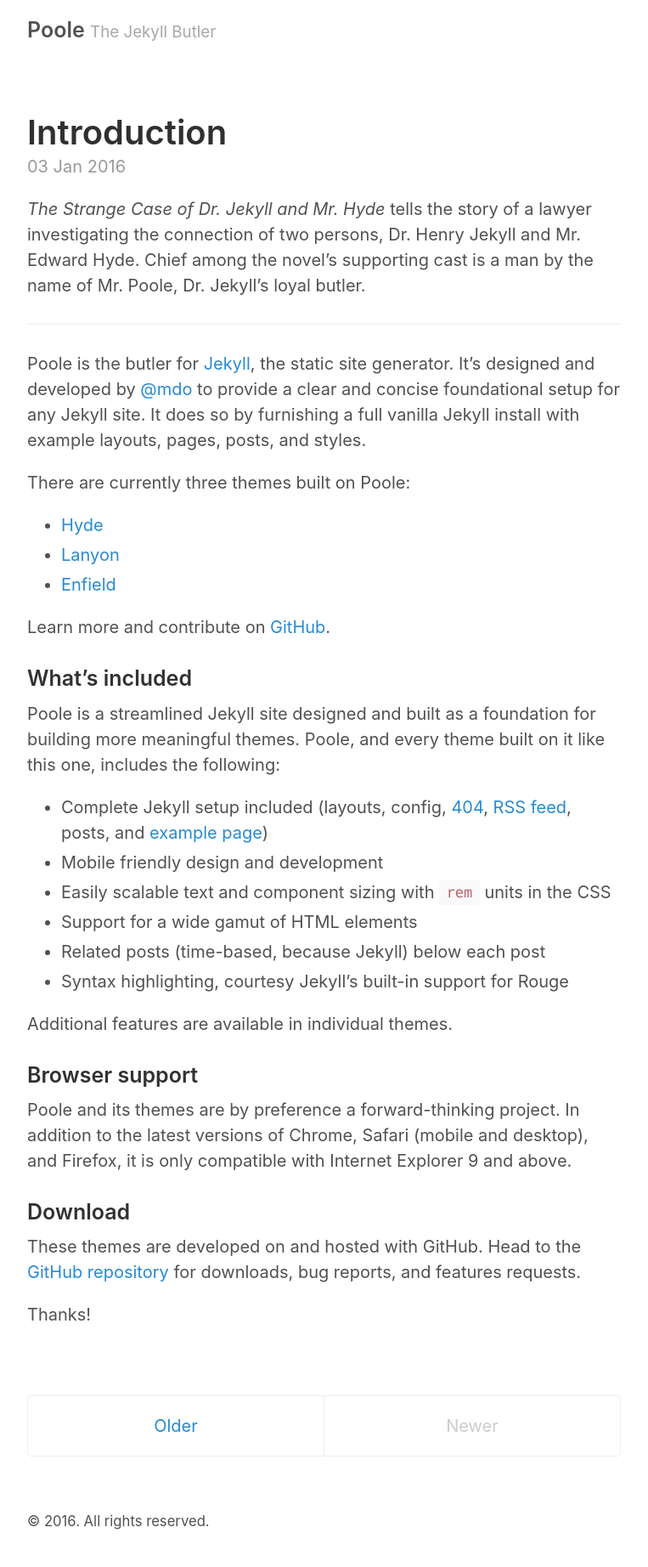
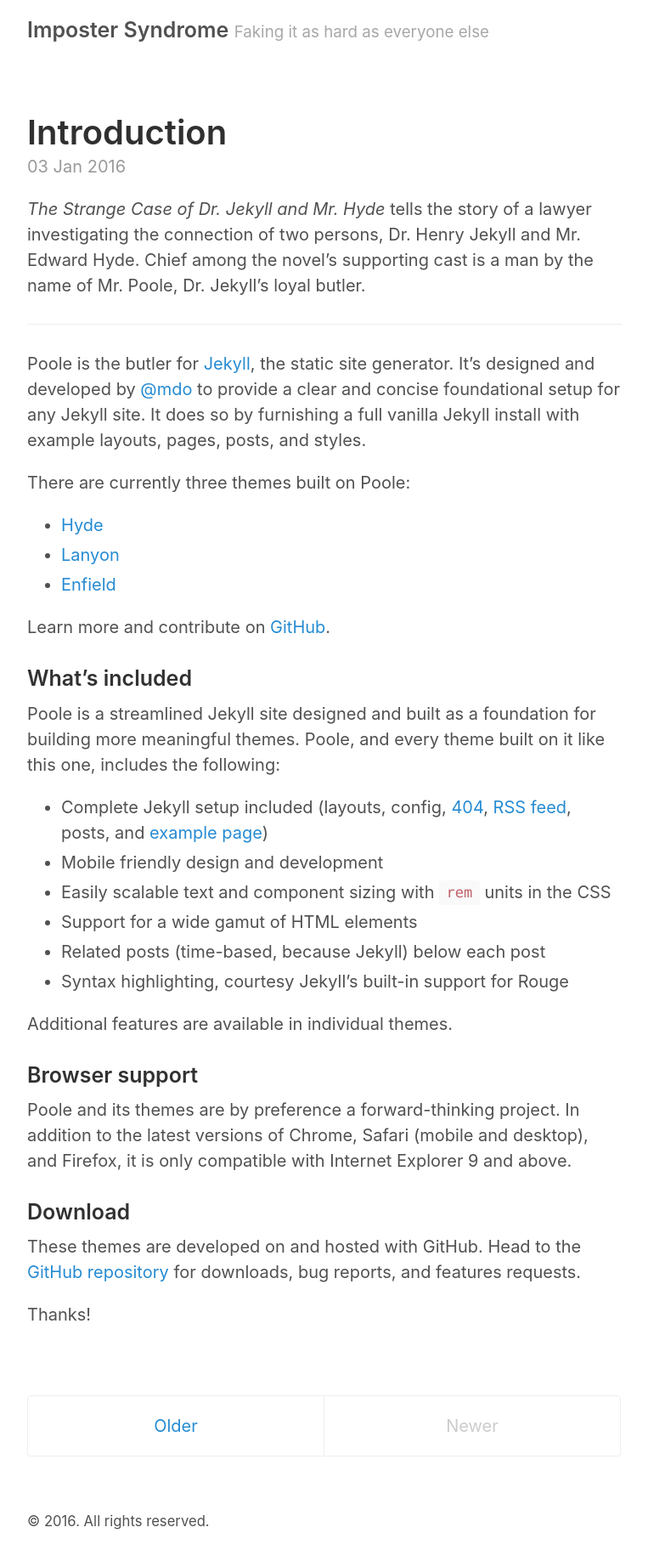
Before and after one commit to impostersyndrome/impostersyndrome.github.io, a Jekyll site: the page built from index.html, in a window 1280 px wide. Shown: the whole page at 85% size, without its empty margins (258-1021 px from the left). Built offline with Jekyll 4.4.1, drawn with Linux system fonts in a browser that asks for light colours; the list of posts is cut into pages by our own code.

Commit message:
playing around with config file and updating readme to use the correct command for mac

```diff
--- a/_config.yml
+++ b/_config.yml
@@ -2,8 +2,8 @@
 permalink:           pretty
 
 # Setup
-title:               Poole
-tagline:             The Jekyll Butler
+title:               Imposter Syndrome
+tagline:             Faking it as hard as everyone else
 url:                 http://impostersyndrome.github.io
 paginate:            1
 baseurl:             ""
```
Also changed, not shown: README.md.
